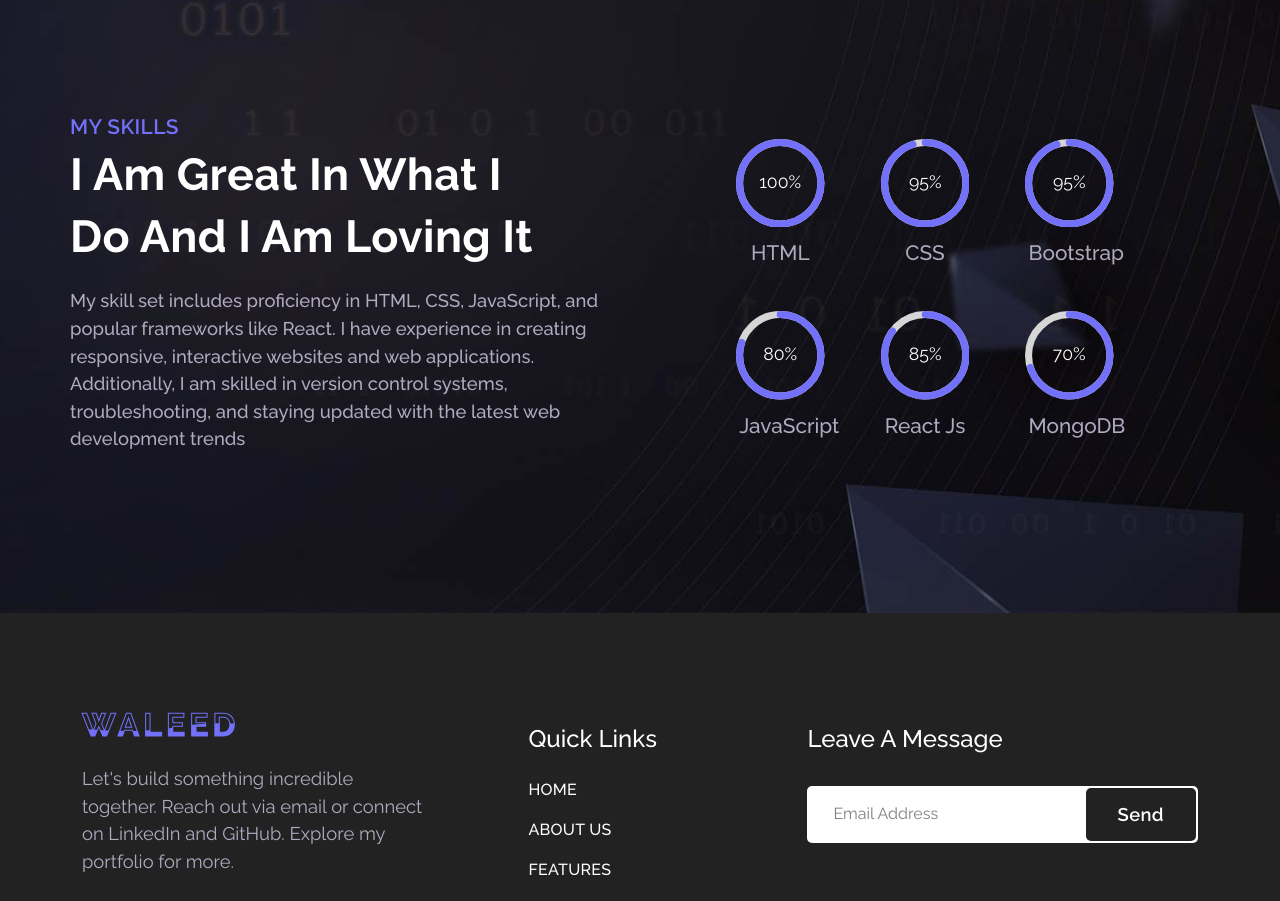
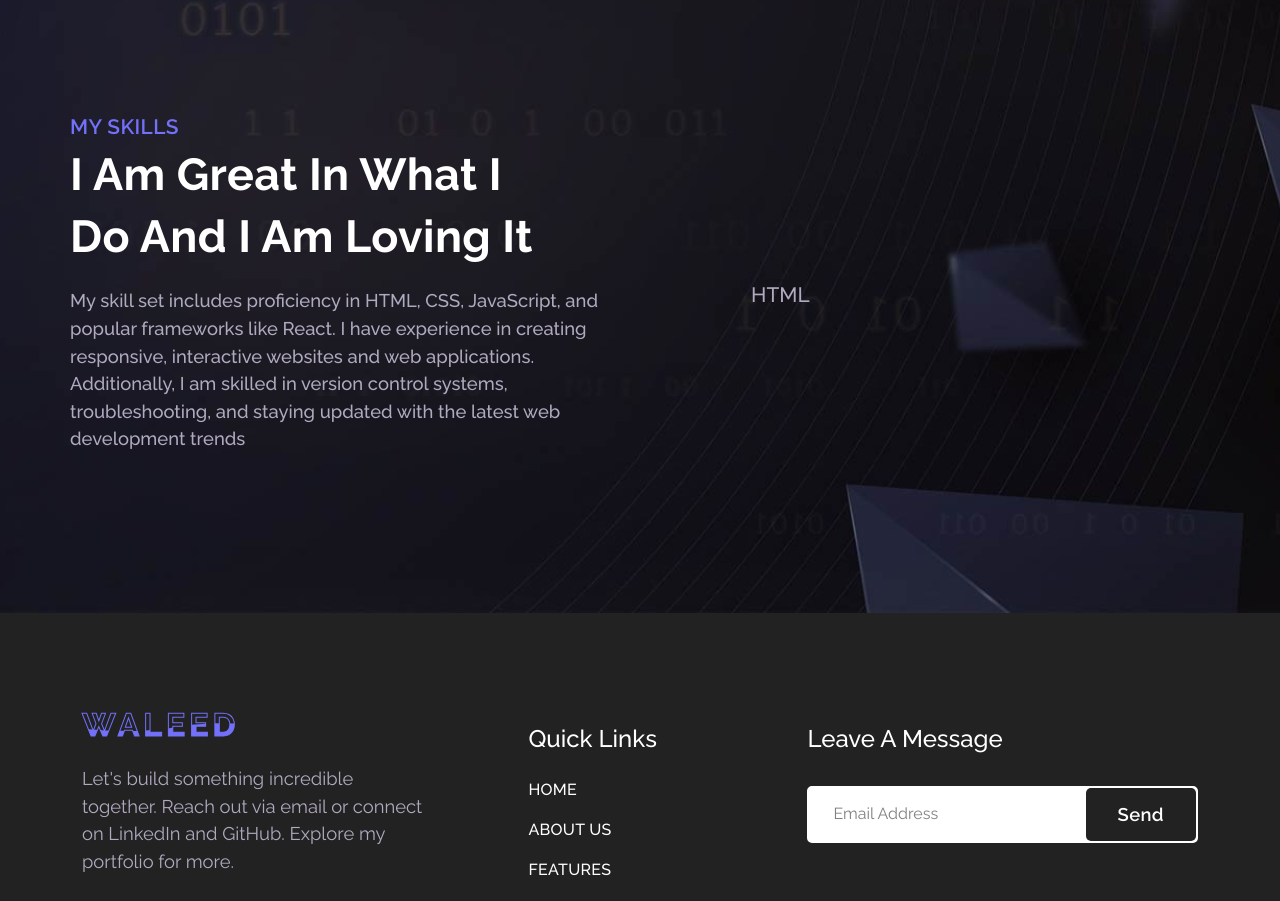
Before and after one commit to waleedcodes/My_Web_Portfolio, a React (Vite) app: page / in a window 1280 px wide. Shown: the part 2520-3421 px from the top of the page. Built offline with nearby package versions, Linux system fonts and the light colour scheme.

Commit message:
some changes

```diff
--- a/src/components/Skills.jsx
+++ b/src/components/Skills.jsx
@@ -1,15 +1,15 @@
 import React from "react";
-import { CircularProgressbar } from "react-circular-progressbar";
+// import { CircularProgressbar } from "react-circular-progressbar";
 
-import "react-circular-progressbar/dist/styles.css";
+// import "react-circular-progressbar/dist/styles.css";
 // import ChangingProgressProvider from "./ChangingProgressProvider";
 
 const Skills = () => {
-  const ab = 100;
-  const cd = 95;
-  const ef = 80;
-  const gh = 85;
-  const ij = 70;
+  // const ab = 100;
+  // const cd = 95;
+  // const ef = 80;
+  // const gh = 85;
+  // const ij = 70;
   return (
     <>
       <div className="skills">
@@ -35,11 +35,10 @@ const Skills = () => {
                 <div className="row ">
                   <div className="col-md-4 col-6">
                     <div className="skill_col">
-                      <CircularProgressbar value={ab} text={`${ab}%`} />
                       <h3>HTML</h3>
                     </div>
                   </div>
-                  <div className="col-md-4 col-6">
+                  {/* <div className="col-md-4 col-6">
                     <div className="skill_col">
                       <CircularProgressbar value={cd} text={`${cd}%`} />
                       <h3>CSS</h3>
@@ -68,7 +67,7 @@ const Skills = () => {
                       <CircularProgressbar value={ij} text={`${ij}%`} />
                       <h3>MongoDB</h3>
                     </div>
-                  </div>
+                  </div> */}
                 </div>
               </div>
             </div>
```
